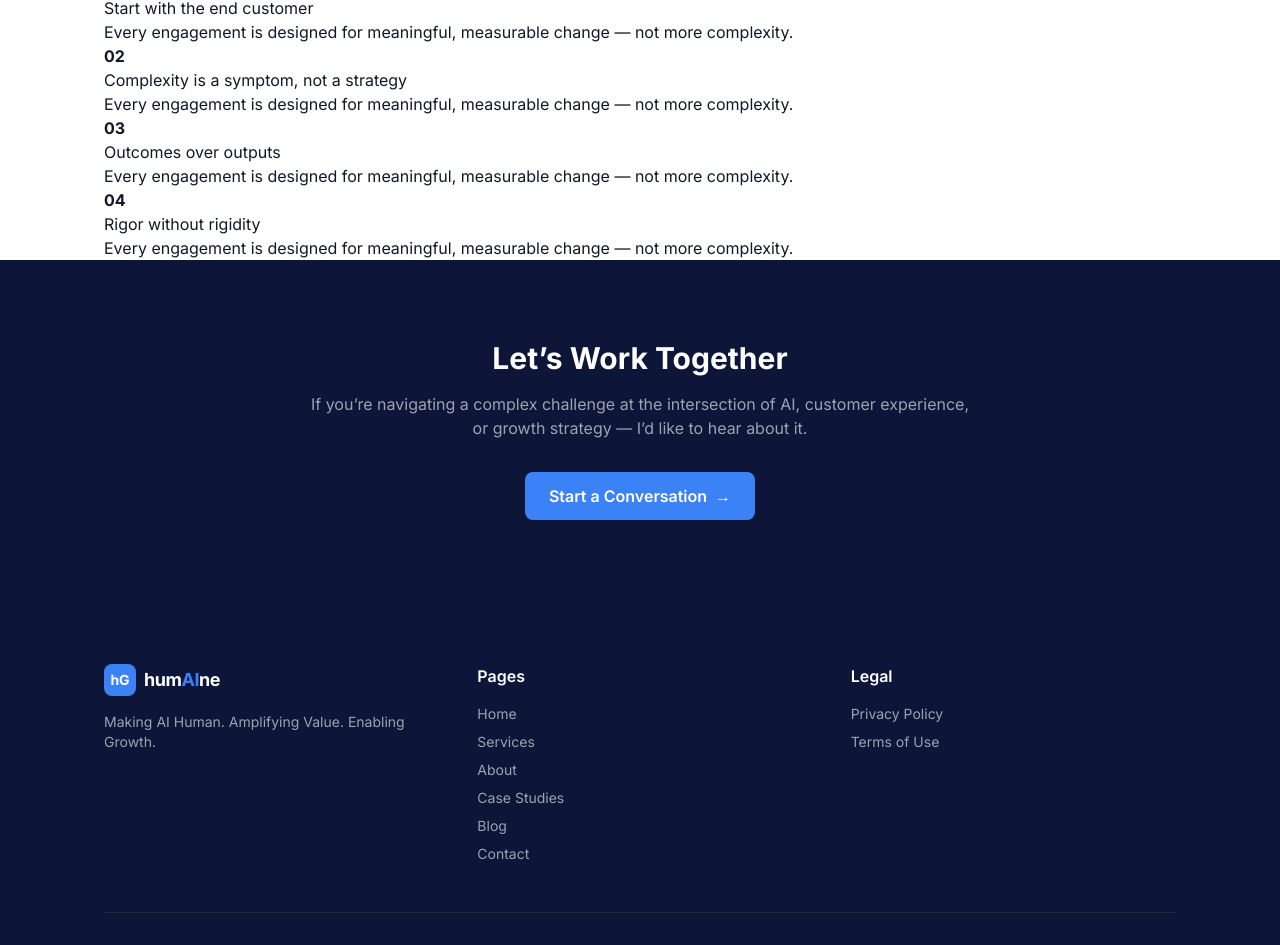
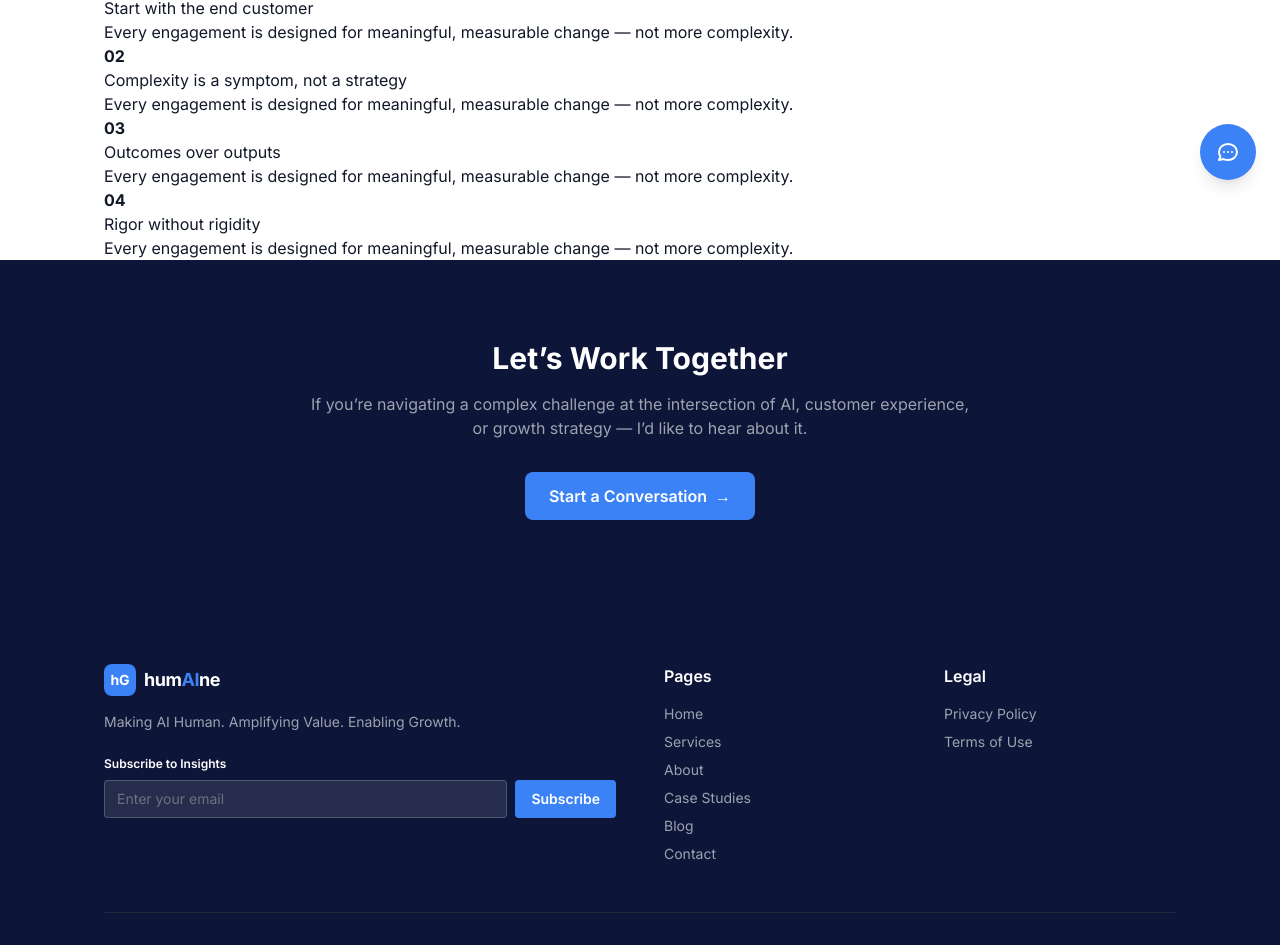
Before and after one commit to humaineglobal/humaineglobal, a Next.js app: page /about in a window 1280 px wide. Shown: the part 596-1541 px from the top of the page. Built offline with nearby package versions, Linux system fonts and the light colour scheme.

Commit message:
Add email subscription to footer, floating chat widget for connectivity

```diff
--- a/components/Site.js
+++ b/components/Site.js
@@ -43,10 +43,24 @@ export function Footer() {
   return (
     <footer className="bg-[#0d1538] text-gray-400">
       <div className="shell py-16">
-        <div className="grid grid-cols-1 md:grid-cols-3 gap-12">
-          <div>
+        <div className="grid grid-cols-1 md:grid-cols-4 gap-12">
+          <div className="md:col-span-2">
             <Mark />
-            <p className="mt-4 text-sm">Making AI Human. Amplifying Value. Enabling Growth.</p>
+            <p className="mt-4 text-sm max-w-sm">Making AI Human. Amplifying Value. Enabling Growth.</p>
+            {/* Email Signup */}
+            <div className="mt-6">
+              <p className="text-xs font-semibold text-white mb-2">Subscribe to Insights</p>
+              <div className="flex gap-2">
+                <input
+                  type="email"
+                  placeholder="Enter your email"
+                  className="flex-1 px-3 py-2 bg-white/10 border border-white/20 rounded text-sm text-white placeholder-gray-500 focus:outline-none focus:border-royal"
+                />
+                <button className="px-4 py-2 bg-royal text-white text-sm font-semibold rounded hover:bg-royal-dark transition-colors">
+                  Subscribe
+                </button>
+              </div>
+            </div>
           </div>
           <div>
             <h4 className="text-white font-semibold mb-4">Pages</h4>
@@ -79,6 +93,14 @@ export function Page({ active, children }) {
       <Header active={active} />
       <main className="flex-1 pt-16">{children}</main>
       <Footer />
+      {/* Floating Chat Widget */}
+      <div className="fixed bottom-6 right-6 z-50">
+        <button className="w-14 h-14 bg-royal text-white rounded-full shadow-lg hover:bg-royal-dark transition-colors flex items-center justify-center">
+          <svg className="w-6 h-6" fill="none" stroke="currentColor" viewBox="0 0 24 24">
+            <path strokeLinecap="round" strokeLinejoin="round" strokeWidth={2} d="M8 12h.01M12 12h.01M16 12h.01M21 12c0 4.418-4.03 8-9 8a9.863 9.863 0 01-4.255-.949L3 20l1.395-3.72C3.512 15.042 3 13.574 3 12c0-4.418 4.03-8 9-8s9 3.582 9 8z" />
+          </svg>
+        </button>
+      </div>
     </div>
   );
 }
```
